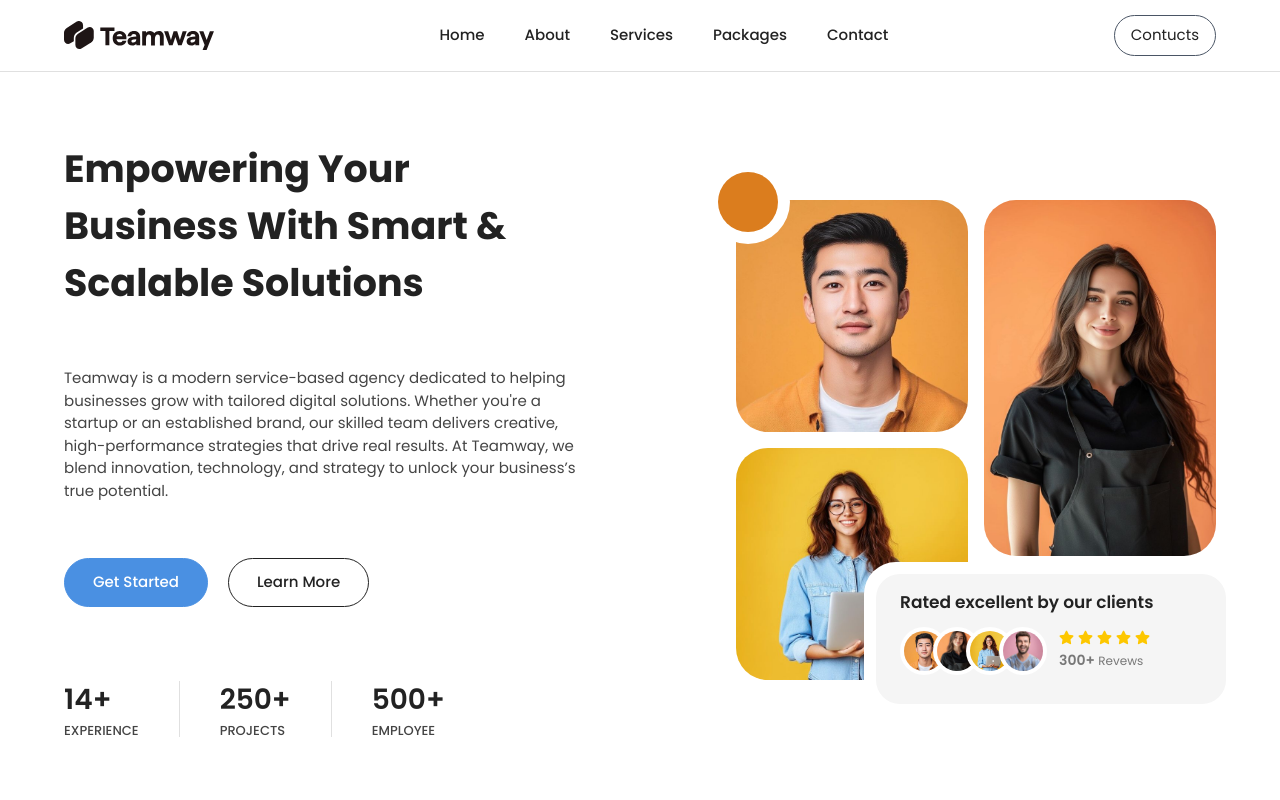
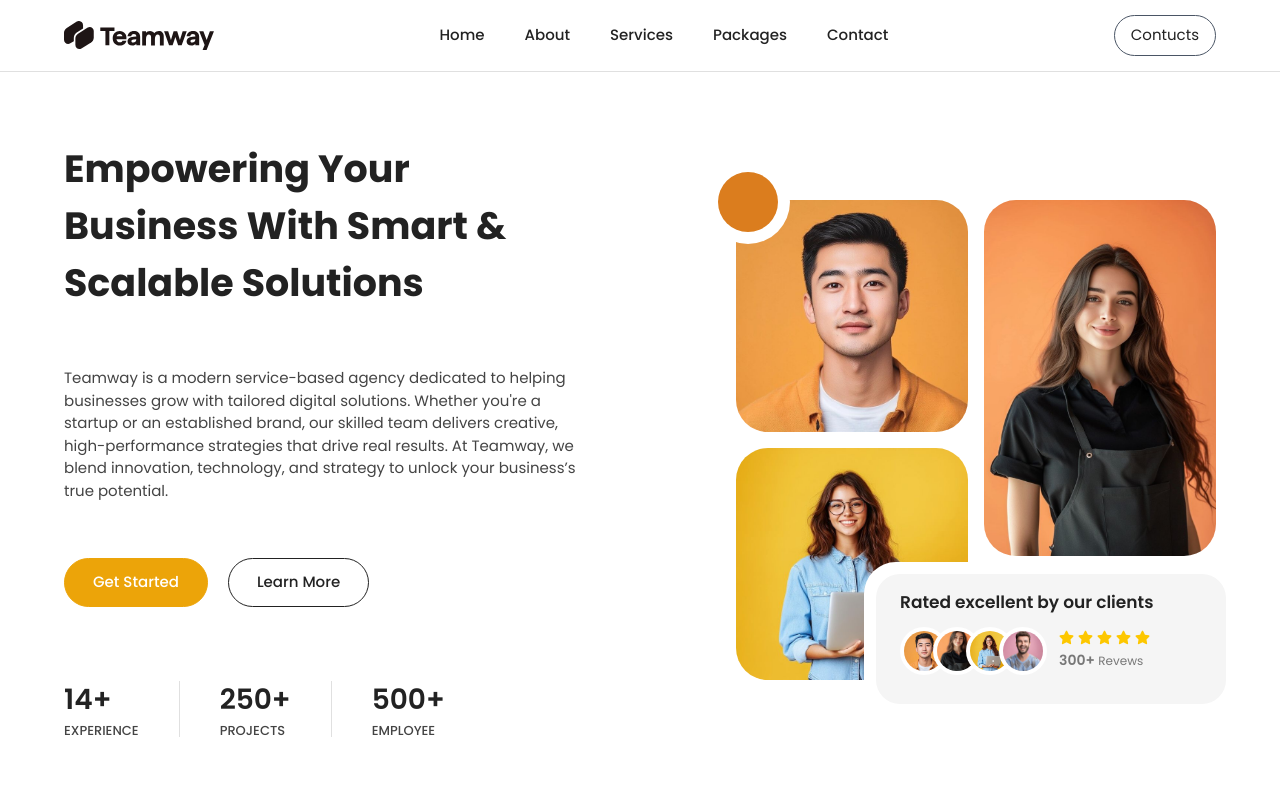
Before and after one commit to SiamHosenPg/teamway-app, a Next.js app: page / in a window 1280 px wide. Shown: the top 800 px of the page. Built offline with nearby package versions, Linux system fonts and the light colour scheme.

Commit message:
main color add

```diff
--- a/src/app/globals.css
+++ b/src/app/globals.css
@@ -3,7 +3,7 @@
 @custom-variant dark (&:where([data-theme=dark], [data-theme=dark] *));
 
 @theme {
-  --color-primary: #4a90e2;
+  --color-primary: #eca409;
   --color-secondary: #50e3c2;
   --color-accent: #222;
   --color-background: #fff;
@@ -18,7 +18,7 @@
 }
 
 .dark {
-  --color-primary: #4a90e2;
+  --color-primary: #eca409;
   --color-secondary: #50e3c2;
   --color-accent: #fff;
   --color-background: #222;
```
